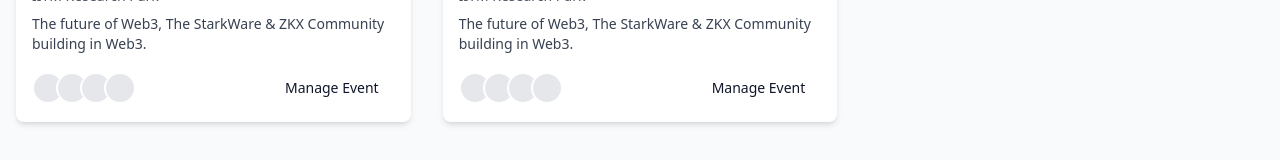
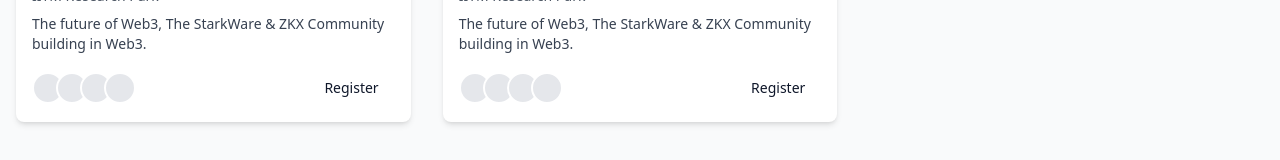
Before and after one commit to Bruh-Codes/mint, a React (Vite) app: page / in a window 1280 px wide. Shown: the part 439-599 px from the top of the page. Built offline with nearby package versions, Linux system fonts and the light colour scheme.

Commit message:
Update button text to 'Register'
Changed the button text from 'Manage Event' to 'Register' in the EventCard component to reflect the new functionality.
[skip gpt_engineer]

```diff
--- a/src/components/events/EventCard.tsx
+++ b/src/components/events/EventCard.tsx
@@ -62,7 +62,7 @@ export function EventCard({
             onClick={handleManageClick}
             className="px-4 py-2 text-sm text-primary hover:bg-primary/10 rounded-md transition-colors"
           >
-            Manage Event
+            Register
           </button>
         </div>
       </div>
```
